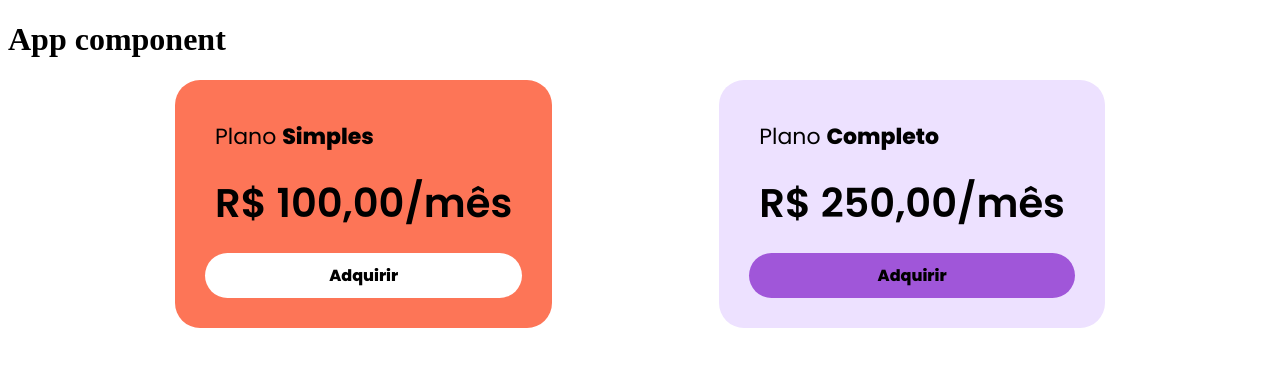
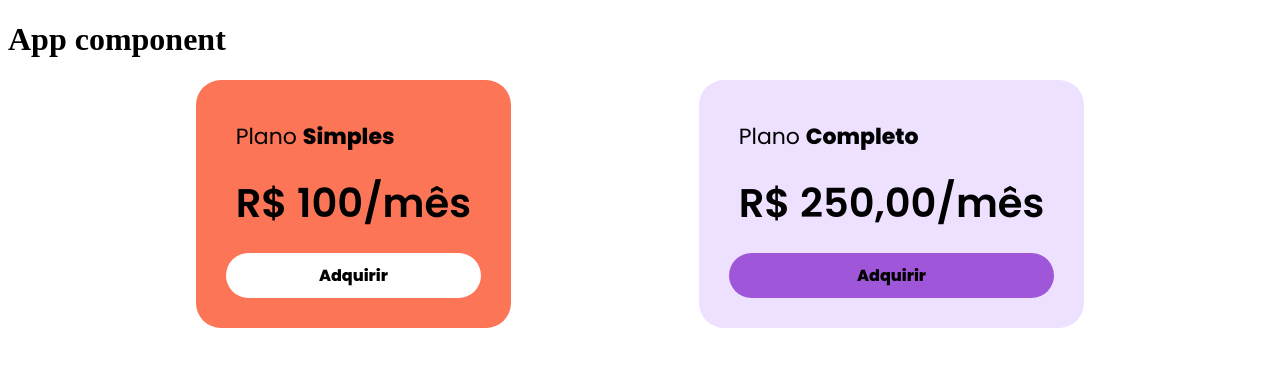
Before and after one commit to vjrsz/Angular17-FelipedaSilvaFreitas-Udemy, an Angular app in the folder sessao03/: page / in a window 1280 px wide. Shown: the top 366 px of the page. Built offline with nearby package versions, Linux system fonts and the light colour scheme.

Commit message:
sessao 03 @ interpolação

```diff
--- a/sessao03/src/app/app.module.ts
+++ b/sessao03/src/app/app.module.ts
@@ -3,7 +3,7 @@ import { BrowserModule } from '@angular/platform-browser';
 
 import { AppRoutingModule } from './app-routing.module';
 import { AppComponent } from './app.component';
-import { CardsModule } from "../cards/cards.module";
+import { CardsModule } from "./cards/cards.module";
 
 @NgModule({
     declarations: [
--- a/sessao03/src/app/card/card.component.html
+++ b/sessao03/src/app/card/card.component.html
@@ -1,5 +1,5 @@
 <div class="card">
-    <div class="card__plan card__item">Plano <b>Simples</b></div>
-    <div class="card__price card__item">R$ 100,00/mês</div>
+    <div class="card__plan card__item">Plano <b>{{ plan.infos?.type}}</b></div>
+    <div class="card__price card__item">{{ getFullPrice() }}</div>
     <app-card-button></app-card-button>
 </div>
--- a/sessao03/src/app/card/card.component.ts
+++ b/sessao03/src/app/card/card.component.ts
@@ -1,10 +1,30 @@
 import { Component } from '@angular/core';
+
+
+interface IPlan {
+    infos: IInfos
+}
+
+interface IInfos {
+    type: String,
+    price: number
+}
 
 @Component({
   selector: 'app-card',
   templateUrl: './card.component.html',
   styleUrl: './card.component.scss'
 })
+
 export class CardComponent {
+    plan: IPlan = {
+        infos: {
+            type: 'Simples',
+            price: 100
+        }
+    }
 
+    getFullPrice(){
+        return `R$ ${this.plan.infos?.price}/mês`;
+    }
 }
```
Also changed, not shown: sessao03/src/app/cards/cards.module.ts (renamed from sessao03/src/cards/cards.module.ts, +4 -4 lines).
